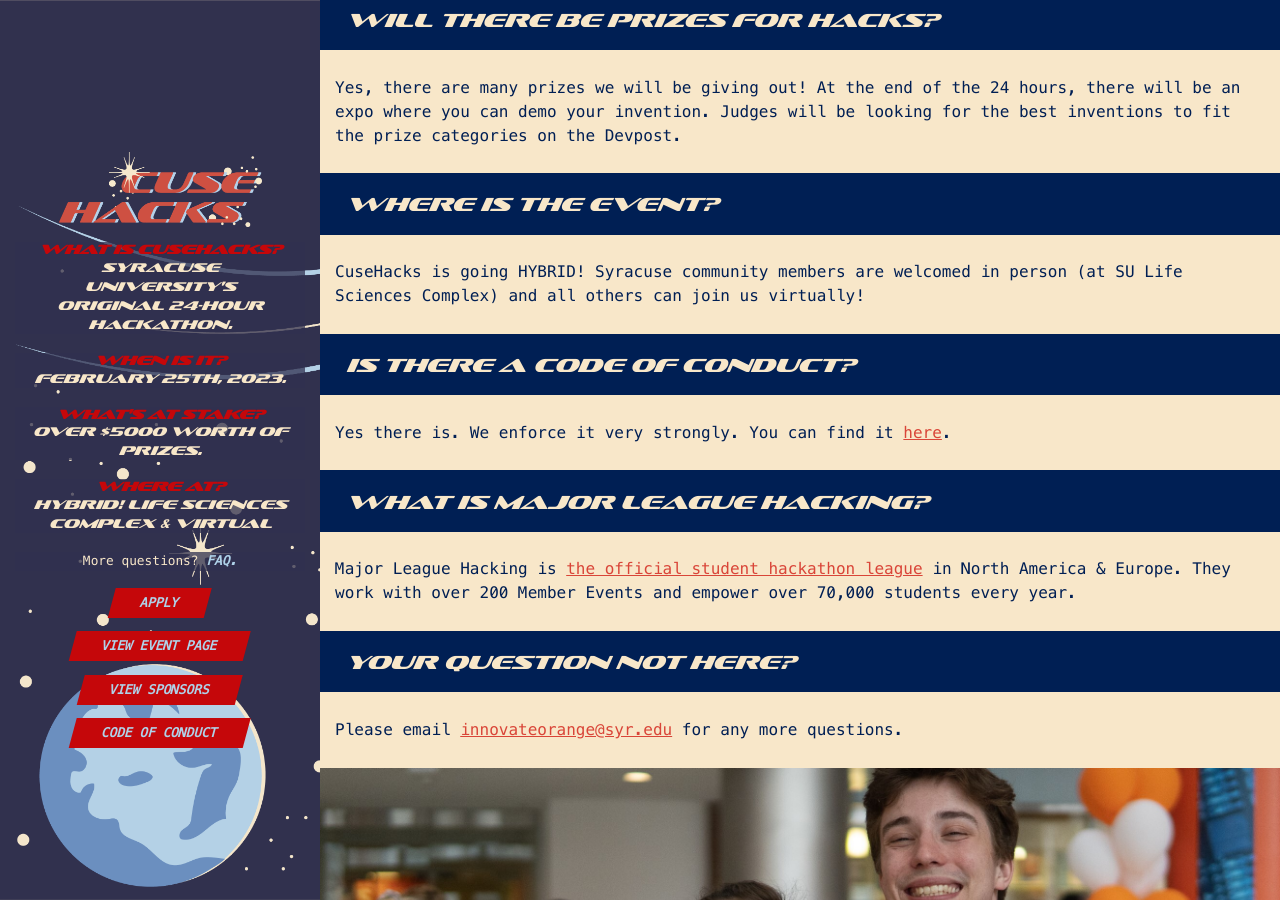
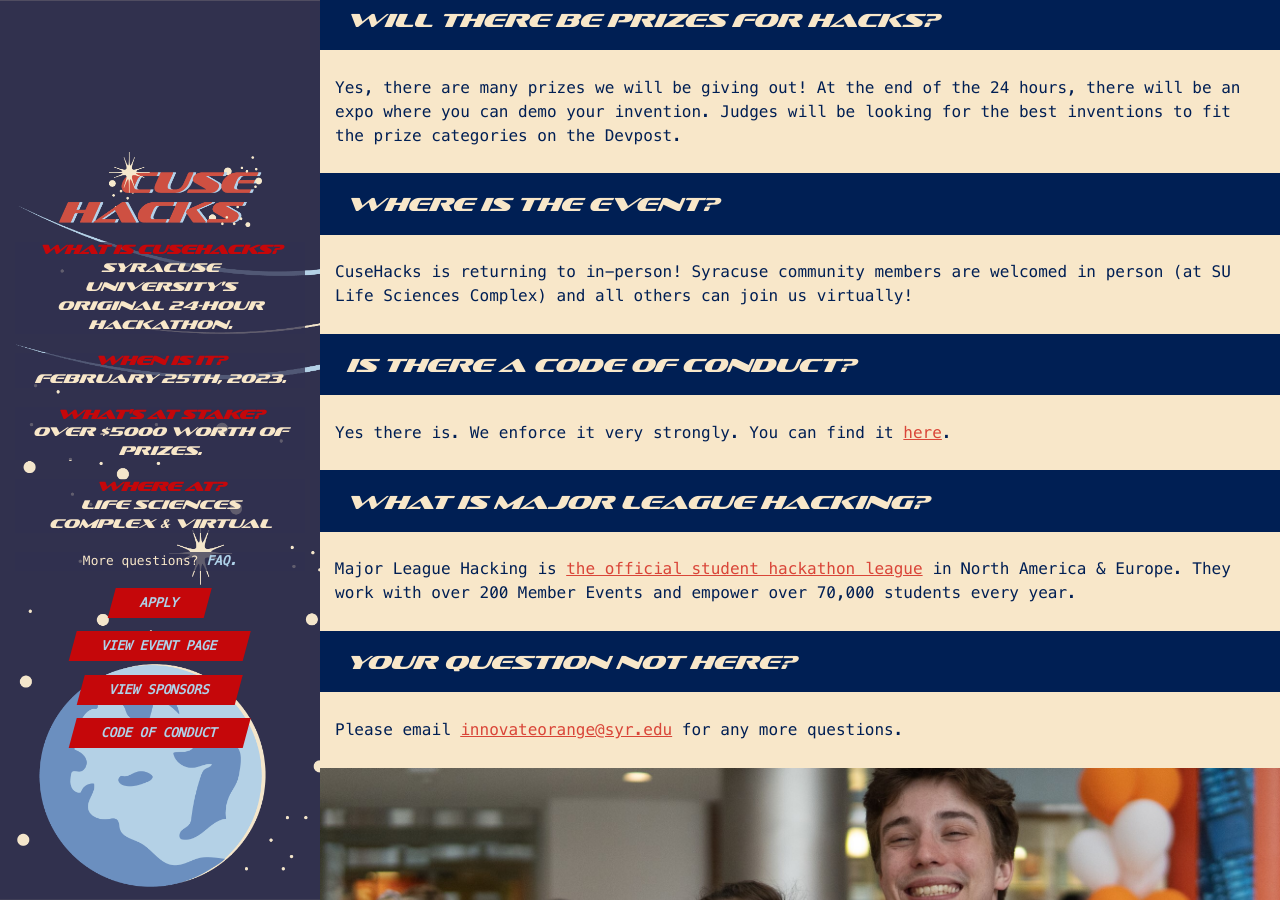
Before and after one commit to innovateorange/cusehacks, a Jekyll site: the page built from faq.html, in a window 1280 px wide and 900 px high, scrolled down 1106 px. Built offline with Jekyll 4.4.1, drawn with Linux system fonts in a browser that asks for light colours; nearby versions of some CDN libraries; a script that is not in the unit is left out.

Commit message:
Change hybrid instances to in-person. Commit direct to master

```diff
--- a/_config.yml
+++ b/_config.yml
@@ -35,7 +35,7 @@
   description: "Syracuse University's 24-hour hackathon"
   date:        "February 25th"
   year:        "2023"
-  location:    "Hybrid"
+  location:    "Life-Sci Atrium"
 
 # MLH Trust Badge for site. Leave commented out if MLH application
 # hasn't been approved
@@ -84,7 +84,7 @@
         Over $5000 worth of prizes.
     - header: "Where at?"
       content: >
-        Hybrid! Life Sciences Complex & Virtual
+        Life Sciences Complex & Virtual
 
 # About Information
 about:
@@ -163,7 +163,7 @@
       the Devpost.
   - question: "Where is the event?"
     answer: >
-      CuseHacks is going HYBRID! Syracuse community members are welcomed in person (at SU Life Sciences Complex) and all others can join us virtually!
+      CuseHacks is returning to in-person! Syracuse community members are welcomed in person (at SU Life Sciences Complex) and all others can join us virtually!
   - question: "Is there a code of conduct?"
     answer: >
       Yes there is. We enforce it very strongly. You can find it
```
